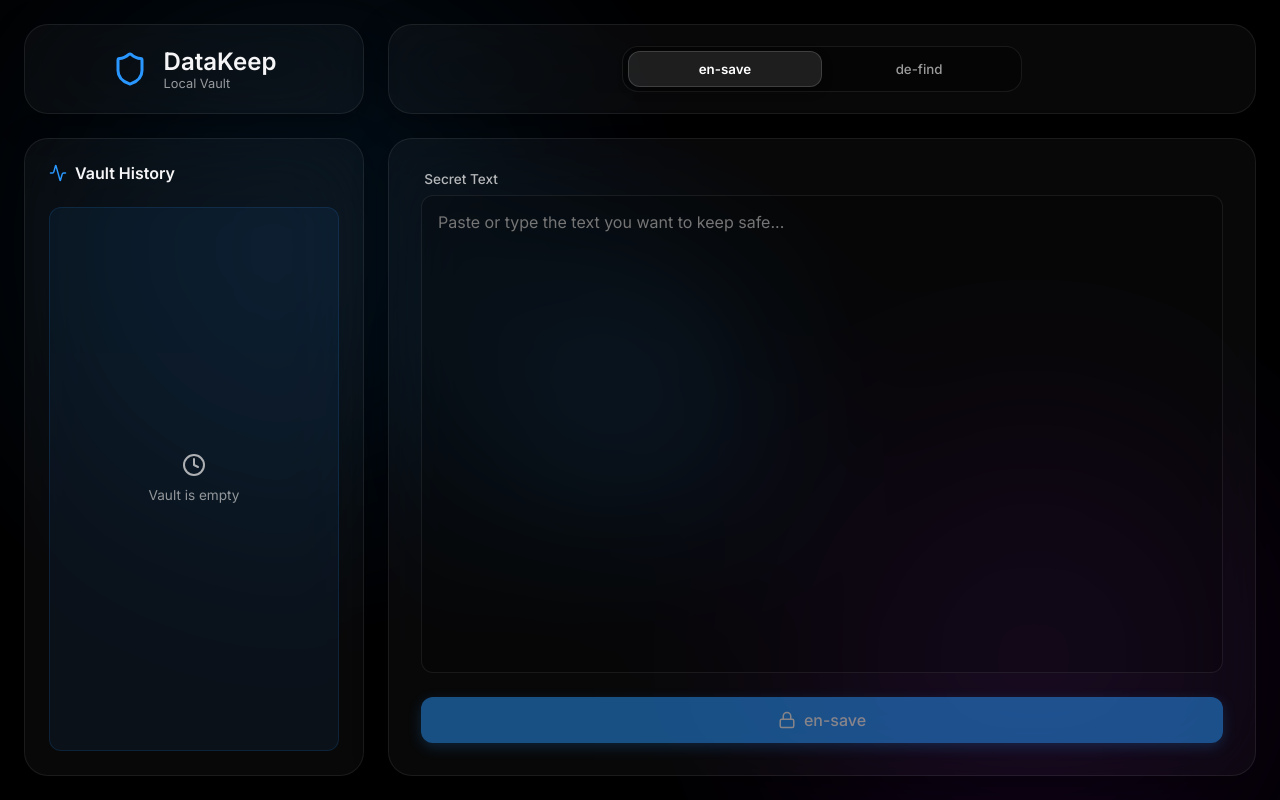
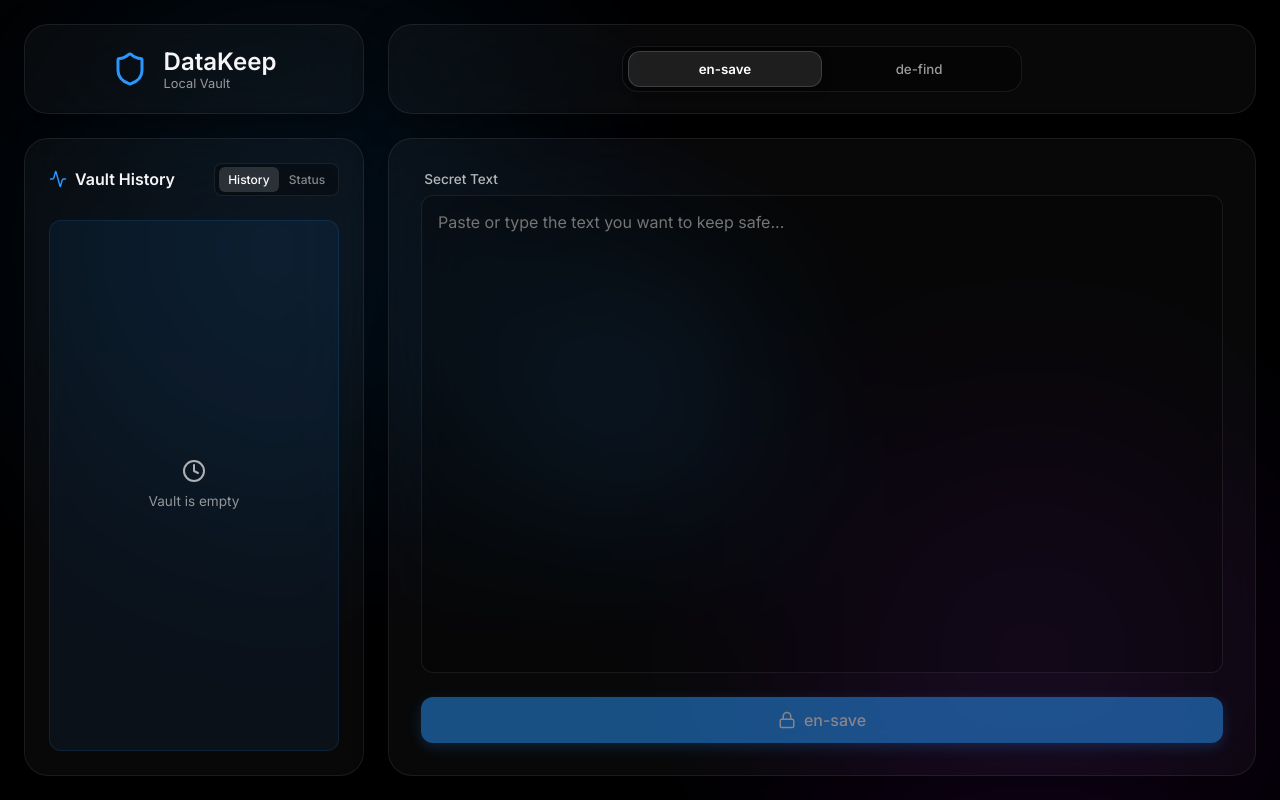
Before and after one commit to hazynyx/datakeep, a React (Vite) app: page / in a window 1280 px wide. Built offline with nearby package versions, Linux system fonts and the light colour scheme.

Commit message:
feat: add mini slider to toggle between vault history and system status panel

```diff
--- a/src/App.css
+++ b/src/App.css
@@ -131,6 +131,31 @@
   border-radius: 12px;
   box-shadow: 0 4px 12px rgba(0, 0, 0, 0.2);
   z-index: 0;
+}
+
+/* Mini Slider for Side Panel */
+.mini-slider {
+  display: flex;
+  background: rgba(0, 0, 0, 0.3);
+  border-radius: 8px;
+  padding: 0.2rem;
+  border: 1px solid var(--glass-border);
+}
+
+.mini-slider button {
+  background: transparent;
+  color: rgba(255, 255, 255, 0.5);
+  border: none;
+  border-radius: 6px;
+  padding: 0.3rem 0.6rem;
+  font-size: 0.75rem;
+  cursor: pointer;
+  transition: all 0.2s;
+}
+
+.mini-slider button.active {
+  background: rgba(255, 255, 255, 0.15);
+  color: #fff;
 }
 
 /* Content Views */
--- a/src/App.jsx
+++ b/src/App.jsx
@@ -9,6 +9,7 @@ import './App.css';
 
 function App() {
   const [mode, setMode] = useState('ensave');
+  const [leftTab, setLeftTab] = useState('history'); // 'history' or 'status'
 
   useEffect(() => {
     const handleMouseMove = (e) => {
@@ -54,11 +55,42 @@ function App() {
         animate={{ opacity: 1, x: 0 }}
         transition={{ delay: 0.2 }}
       >
-        <h3 style={{ marginBottom: '0.5rem', fontSize: '1rem', display: 'flex', alignItems: 'center', gap: '0.5rem' }}>
-          <Activity size={18} color="var(--accent)" /> Vault History
-        </h3>
+        <div style={{ display: 'flex', justifyContent: 'space-between', alignItems: 'center', marginBottom: '0.5rem' }}>
+          <h3 style={{ fontSize: '1rem', display: 'flex', alignItems: 'center', gap: '0.5rem', margin: 0 }}>
+            <Activity size={18} color="var(--accent)" />
+            {leftTab === 'history' ? 'Vault History' : 'System Status'}
+          </h3>
+          <div className="mini-slider">
+            <button className={leftTab === 'history' ? 'active' : ''} onClick={() => setLeftTab('history')}>History</button>
+            <button className={leftTab === 'status' ? 'active' : ''} onClick={() => setLeftTab('status')}>Status</button>
+          </div>
+        </div>
 
-        <VaultHistory />
+        {leftTab === 'history' ? (
+          <VaultHistory />
+        ) : (
+          <>
+            <div className="status-list">
+              <div className="status-item">
+                <Lock size={16} /> <span>Encryption</span> <span className="status-value success">AES-256</span>
+              </div>
+              <div className="status-item">
+                <Database size={16} /> <span>Storage</span> <span className="status-value">IndexedDB</span>
+              </div>
+              <div className="status-item">
+                <CheckCircle2 size={16} /> <span>Zero-Knowledge</span> <span className="status-value success">Active</span>
+              </div>
+              <div className="status-item">
+                <Shield size={16} /> <span>Network</span> <span className="status-value neutral">Offline</span>
+              </div>
+            </div>
+
+            <div className="info-box" style={{ marginTop: 'auto' }}>
+              <h4>How it works</h4>
+              <p>{mode === 'ensave' ? 'Your text is encrypted locally using AES-256. The key is never stored.' : 'Enter your unique key to decrypt data from your local browser storage.'}</p>
+            </div>
+          </>
+        )}
       </motion.div>
 
       {/* Main Action Area */}
```
